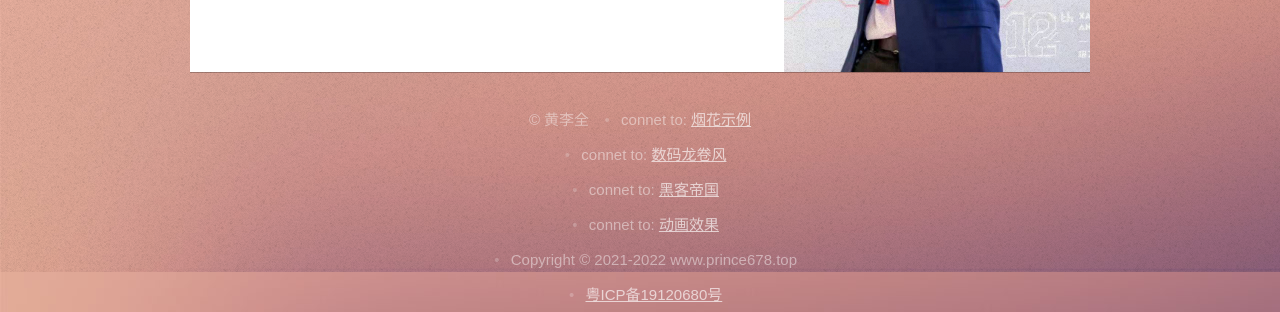
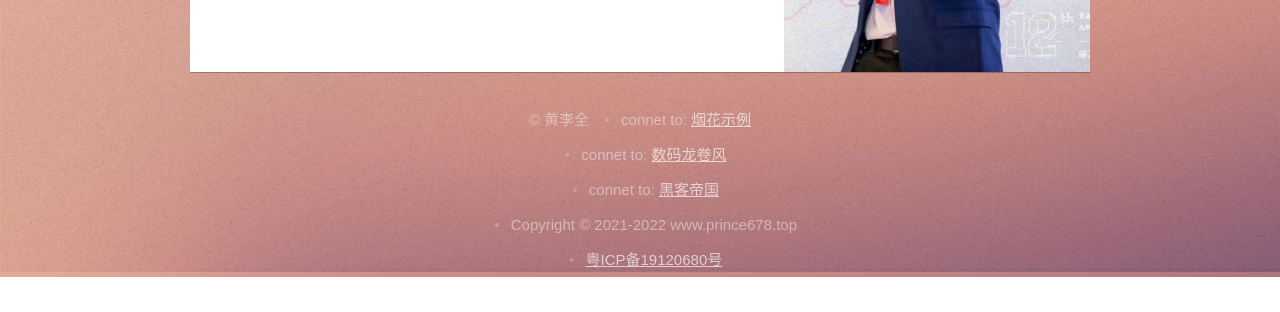
Before and after one commit to MagicPrince666/-, a plain HTML site: page index.html in a window 1280 px wide. Shown: the part 528-840 px from the top of the page. After the commit the page ends 805 px from the top, so only its background shows below. Drawn offline with Linux system fonts and the light colour scheme.

Commit message:
删除链接

```diff
--- a/index.html
+++ b/index.html
@@ -343,7 +343,6 @@
 				<li>connet to: <a href="fireflower/fireflower.html" title="烟花示例" target="_blank">烟花示例</a></li><br>
 				<li>connet to: <a href="wind/index.html" title="龙卷风示例" target="_blank">数码龙卷风</a></li><br>
 				<li>connet to: <a href="hack/index.html" title="黑客帝国" target="_blank">黑客帝国</a></li><br>
-				<li>connet to: <a href="tougirl/index.html" title="机密" target="_blank">动画效果</a></li><br>
 				<li>Copyright &copy; 2021-2022 www.prince678.top </li><br>
 				<li><a href="#" target="_blank">粤ICP备19120680号</a></li>
 			</ul>
```
